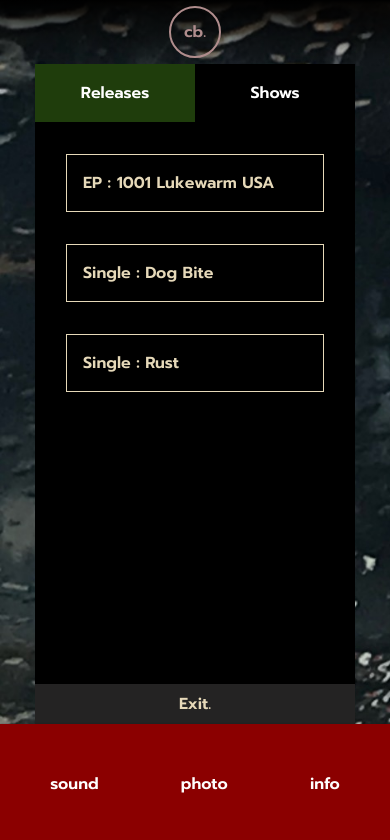
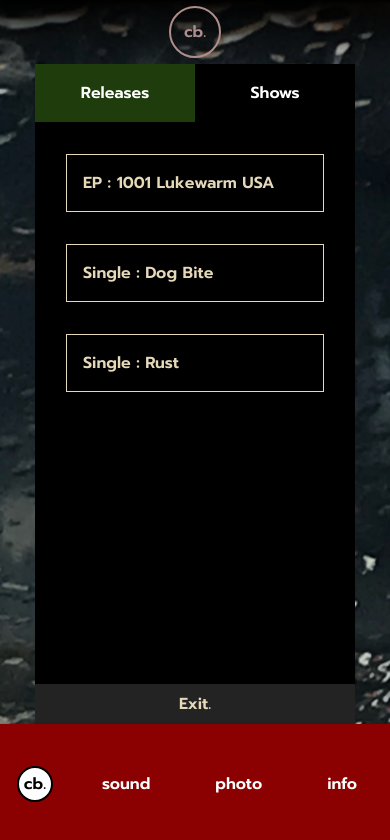
Before and after one commit to hm-factor/cohortb, a React (Create React App) app: page / in a window 390 px wide. Shown: the top 840 px of the page. Built offline with nearby package versions, Linux system fonts and the light colour scheme.

Commit message:
added cb circle to mobile, changes to x when opening a nav tab

```diff
--- a/package.json
+++ b/package.json
@@ -9,7 +9,7 @@
     "@types/react": "^17.0.39",
     "react": "^17.0.2",
     "react-dom": "^17.0.2",
-    "react-router-dom": "^6.2.1",
+    "react-router-dom": "^6.3.0",
     "react-scripts": "4.0.3",
     "typescript": "^4.5.5",
     "web-vitals": "^1.1.2"
--- a/src/App.css
+++ b/src/App.css
@@ -455,7 +455,7 @@ html, body, #root, .main {
     }
 
     .cb {
-        display: none;
+        /* display: none; */
     }
     .cb-container {
         display: flex;
--- a/src/components/Rust.tsx
+++ b/src/components/Rust.tsx
@@ -1,5 +1,5 @@
-import { Routes, Route, NavLink } from "react-router-dom";
-import { useState } from "react";
+import { Routes, Route, NavLink, useLocation } from "react-router-dom";
+import { useEffect, useState } from "react";
 import { PhotoPopup } from "./popups/PhotoPopup";
 import { InfoPopup } from "./popups/InfoPopup";
 import { SoundPopup } from "./popups/SoundPopup";
@@ -8,10 +8,11 @@ import Announcements from "./Announcements/Announcements";
 
 
 function NavBar() {
+    let location = useLocation();
 
     return (
         <nav className="dogbite-nav">
-            <NavLink to="/" className="cb">cb.</NavLink>
+            <NavLink to="/" className="cb">{location.pathname === '/' ? 'cb.' : 'x'}</NavLink>
             <NavLink to="/sound" className="nav-element">sound</NavLink>
             <NavLink to="/photos" className="nav-element">photo</NavLink>
             <NavLink to="/info" className="nav-element">info</NavLink>
```
Also changed, not shown: 1 other file (tests, documents, lock files or other folders).
